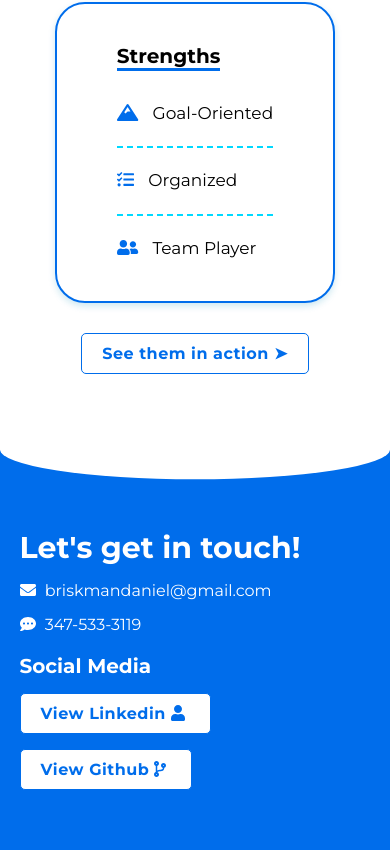
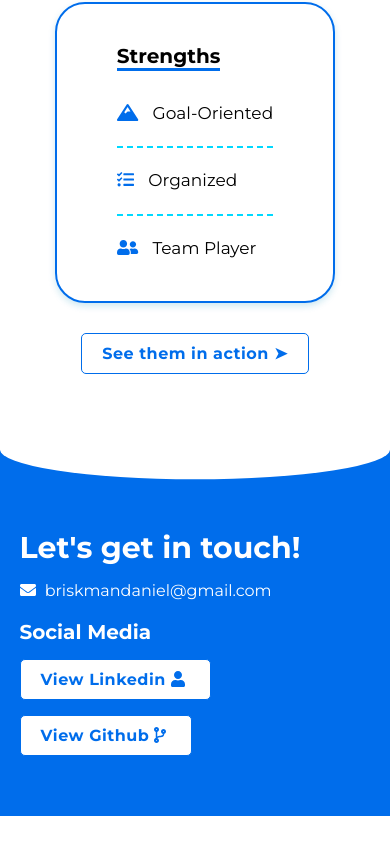
Before and after one commit to popplio2/DB-Portfolio, a Vue app in the folder portfolio/: page / in a window 390 px wide. Shown: the part 2337-3187 px from the top of the page. After the commit the page ends 3153 px from the top, so only its background shows below. Built offline with nearby package versions, Linux system fonts and the light colour scheme.

Commit message:
deleted phone info

```diff
--- a/portfolio/src/components/Footer.vue
+++ b/portfolio/src/components/Footer.vue
@@ -13,12 +13,6 @@
       <a href="mailto:briskmandaniel@gmail.com">
         <font-awesome-icon icon="envelope" />
         briskmandaniel@gmail.com
-        </a>
-        <a
-          href="sms:+13475333119&body=Hello%20there,%20Daniel!%20I%20saw%20your%20portfolio%20and..."
-        >
-          <font-awesome-icon icon="comment-dots" />
-          347-533-3119
       </a>
     </div>
     <div class="socials">
```
Lines whose indentation alone changed are shown as unchanged.
